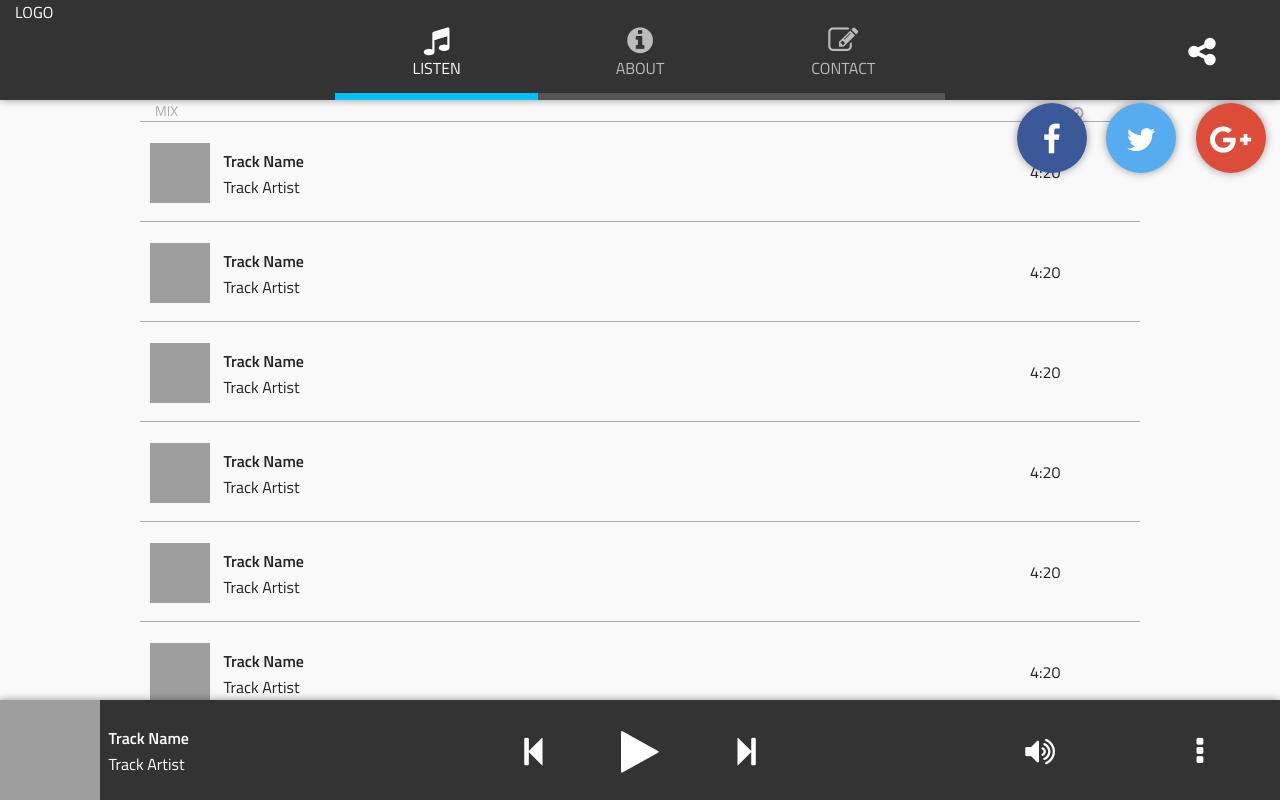
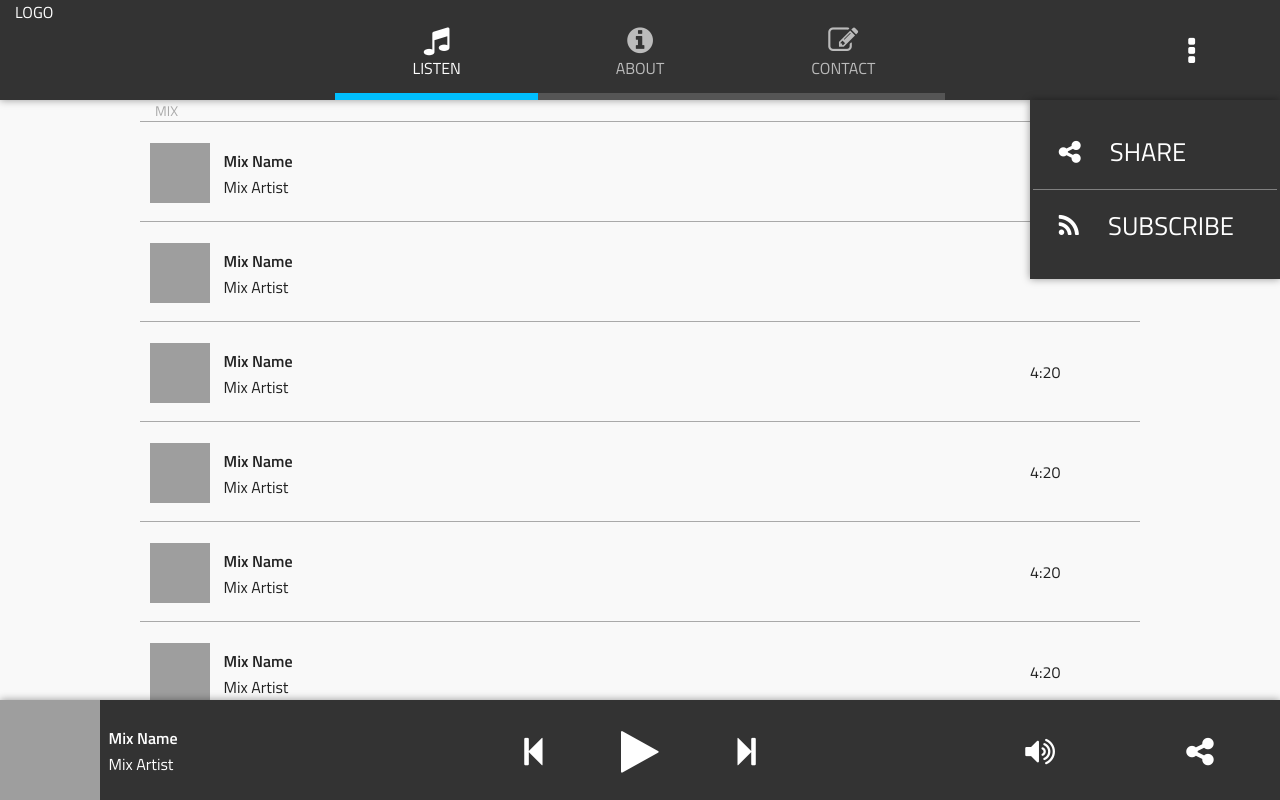
Before and after one commit to deeptechstudios/edmss-frontend, a plain HTML site: page index.html in a window 1280 px wide. Both pictures are taken after a click on the element 1226 px from the left and 50 px from the top of the page. Drawn offline with Linux system fonts and the light colour scheme; grey boxes are pictures that could not be loaded.

Commit message:
Swapped share and more menu locations

```diff
--- a/css/edmss.css
+++ b/css/edmss.css
@@ -15,7 +15,7 @@ label {
 .play-i-wrapper,
 .forward-i-wrapper,
 .volume-i-wrapper,
-.player-more-i-wrapper,
+.more-i-wrapper,
 i:hover {
     cursor: pointer;
 }
@@ -88,6 +88,51 @@ a.item.current, a.item:hover {
     a.item i {
         margin-top: 25px;
     }
+}
+
+/* More Menu */
+
+.more-menu {
+    display: none;
+    position: fixed;
+
+    right: 0;
+    top: 100px;
+    width: 250px;
+
+    padding: 1em 0.2em;
+
+    background-color: #333;
+    color: inherit;
+
+    -webkit-box-shadow: 0 0 8px rgba(0,0,0,0.4);
+    -moz-box-shadow: 0 0 8px rgba(0,0,0,0.4);
+    box-shadow: 0 0 8px rgba(0,0,0,0.4);
+}
+
+.more-menu ul {
+    margin: 0;
+}
+
+.more-menu li {
+    padding: 1em 0;
+    border-top: 1px solid gray;
+    list-style: none;
+    text-transform: uppercase;
+    text-align: left;
+}
+
+.more-menu li:hover {
+    cursor: pointer;
+}
+
+.more-menu li:first-of-type {
+    border: none;
+}
+
+.more-menu li * {
+    padding-left: 1em;
+    font-size: 1.6em;
 }
 
 /* Page Styles */
@@ -236,48 +281,7 @@ a.item.current, a.item:hover {
     line-height: 100px;
 }
 
-.player-more-menu {
-    display: none;
-    position: fixed;
 
-    right: 0;
-    bottom: 100px;
-    width: 250px;
-
-    padding: 1em 0.2em;
-
-    background-color: #333;
-    color: inherit;
-
-    -webkit-box-shadow: 0 0 8px rgba(0,0,0,0.4);
-    -moz-box-shadow: 0 0 8px rgba(0,0,0,0.4);
-    box-shadow: 0 0 8px rgba(0,0,0,0.4);
-}
-
-.player-more-menu ul {
-    margin: 0;
-}
-
-.player-more-menu li {
-    padding: 1em 0;
-    border-top: 1px solid gray;
-    list-style: none;
-    text-transform: uppercase;
-    text-align: left;
-}
-
-.player-more-menu li:hover {
-    cursor: pointer;
-}
-
-.player-more-menu li:first-of-type {
-    border: none;
-}
-
-.player-more-menu li * {
-    padding-left: 1em;
-    font-size: 1.6em;
-}
 
 /* Share Menu */
 
@@ -286,7 +290,7 @@ a.item.current, a.item:hover {
     position: fixed;
 
     right: 0;
-    top: 100px;
+    bottom: 100px;
     height: 70px;
 
     background-color: transparent;
--- a/index.html
+++ b/index.html
@@ -35,14 +35,19 @@
                 </div>
             </div>
             <div class="small-2 medium-1 large-1 columns">
-                <div class="share-i-wrapper">
-                    <i class="fa fa-2x fa-share-alt"></i>
+                <div class="more-i-wrapper">
+                    <i class="fa fa-2x fa-ellipsis-v"></i>
                 </div>
-                <div class="share-menu">
+                <div class="more-menu">
                     <ul>
-                        <li class="facebook"><i class="fa fa-2x fa-facebook"></i></li>
-                        <li class="twitter"><i class="fa fa-2x fa-twitter"></i></li>
-                        <li class="google"><i class="fa fa-2x fa-google-plus"></i></li>
+                        <li>
+                            <i class="fa fa-share-alt"></i>
+                            <span>Share</span>
+                        </li>
+                        <li>
+                            <i class="fa fa-feed"></i>
+                            <span>Subscribe</span>
+                        </li>
                     </ul>
                 </div>
             </div>
@@ -69,8 +74,8 @@
                     <div class="small-9 medium-9 large-9 columns">
                         <img src="http://images-mix.netdna-ssl.com/w/80/h/80/q/85/upload/images/profile/475821f6-feb3-43ce-aa08-f50f568167c4.jpg">
                         <span>
-                            <span class="track-name">Track Name</span><br/>
-                            <span class="track-artist">Track Artist</span>
+                            <span class="track-name">Mix Name</span><br/>
+                            <span class="track-artist">Mix Artist</span>
                         </span>
                     </div>
                     <div class="small-3 medium-3 large-3 columns">
@@ -88,8 +93,8 @@
                     <div class="small-9 medium-9 large-9 columns">
                         <img src="http://images-mix.netdna-ssl.com/w/80/h/80/q/85/upload/images/profile/475821f6-feb3-43ce-aa08-f50f568167c4.jpg">
                         <span>
-                            <span class="track-name">Track Name</span><br/>
-                            <span class="track-artist">Track Artist</span>
+                            <span class="track-name">Mix Name</span><br/>
+                            <span class="track-artist">Mix Artist</span>
                         </span>
                     </div>
                     <div class="small-3 medium-3 large-3 columns">
@@ -107,8 +112,8 @@
                     <div class="small-9 medium-9 large-9 columns">
                         <img src="http://images-mix.netdna-ssl.com/w/80/h/80/q/85/upload/images/profile/475821f6-feb3-43ce-aa08-f50f568167c4.jpg">
                         <span>
-                            <span class="track-name">Track Name</span><br/>
-                            <span class="track-artist">Track Artist</span>
+                            <span class="track-name">Mix Name</span><br/>
+                            <span class="track-artist">Mix Artist</span>
                         </span>
                     </div>
                     <div class="small-3 medium-3 large-3 columns">
@@ -126,8 +131,8 @@
                     <div class="small-9 medium-9 large-9 columns">
                         <img src="http://images-mix.netdna-ssl.com/w/80/h/80/q/85/upload/images/profile/475821f6-feb3-43ce-aa08-f50f568167c4.jpg">
                         <span>
-                            <span class="track-name">Track Name</span><br/>
-                            <span class="track-artist">Track Artist</span>
+                            <span class="track-name">Mix Name</span><br/>
+                            <span class="track-artist">Mix Artist</span>
                         </span>
                     </div>
                     <div class="small-3 medium-3 large-3 columns">
@@ -145,8 +150,8 @@
                     <div class="small-9 medium-9 large-9 columns">
                         <img src="http://images-mix.netdna-ssl.com/w/80/h/80/q/85/upload/images/profile/475821f6-feb3-43ce-aa08-f50f568167c4.jpg">
                         <span>
-                            <span class="track-name">Track Name</span><br/>
-                            <span class="track-artist">Track Artist</span>
+                            <span class="track-name">Mix Name</span><br/>
+                            <span class="track-artist">Mix Artist</span>
                         </span>
                     </div>
                     <div class="small-3 medium-3 large-3 columns">
@@ -164,8 +169,8 @@
                     <div class="small-9 medium-9 large-9 columns">
                         <img src="http://images-mix.netdna-ssl.com/w/80/h/80/q/85/upload/images/profile/475821f6-feb3-43ce-aa08-f50f568167c4.jpg">
                         <span>
-                            <span class="track-name">Track Name</span><br/>
-                            <span class="track-artist">Track Artist</span>
+                            <span class="track-name">Mix Name</span><br/>
+                            <span class="track-artist">Mix Artist</span>
                         </span>
                     </div>
                     <div class="small-3 medium-3 large-3 columns">
@@ -280,8 +285,8 @@
             <div class="small-3 medium-4 large-4 columns" style="min-width: 100px;">
                 <img src="http://images-mix.netdna-ssl.com/w/100/h/100/q/85/upload/images/profile/475821f6-feb3-43ce-aa08-f50f568167c4.jpg">
                 <span class="hide-for-small">
-                    <span class="track-name">Track Name</span><br/>
-                    <span class="track-artist">Track Artist</span>
+                    <span class="track-name">Mix Name</span><br/>
+                    <span class="track-artist">Mix Artist</span>
                 </span>
             </div>
             <div class="small-7 medium-4 large-4 columns">
@@ -311,19 +316,14 @@
                         </div>
                     </div>
                     <div class="small-12 medium-6 large-6 columns">
-                        <div class="player-more-i-wrapper">
-                            <i class="fa fa-2x fa-ellipsis-v"></i>
+                        <div class="share-i-wrapper">
+                            <i class="fa fa-2x fa-share-alt"></i>
                         </div>
-                        <div class="player-more-menu">
+                        <div class="share-menu">
                             <ul>
-                                <li>
-                                    <i class="fa fa-share-alt"></i>
-                                    <span>Share</span>
-                                </li>
-                                <li>
-                                    <i class="fa fa-feed"></i>
-                                    <span>Subscribe</span>
-                                </li>
+                                <li class="facebook"><i class="fa fa-2x fa-facebook"></i></li>
+                                <li class="twitter"><i class="fa fa-2x fa-twitter"></i></li>
+                                <li class="google"><i class="fa fa-2x fa-google-plus"></i></li>
                             </ul>
                         </div>
                     </div>
--- a/js/main.js
+++ b/js/main.js
@@ -4,7 +4,7 @@
 
 $(function() {
     $('body').click(function() {
-        $('.player-more-menu').hide(100);
+        $('.more-menu').hide(100);
         $('.share-menu').hide(100);
     });
 
@@ -40,15 +40,15 @@ $(function() {
         $(this).find('i').css('display', 'none');
     });
 
-    $('.player-more-i-wrapper').click(function(ev) {
+    $('.more-i-wrapper').click(function(ev) {
         ev.stopPropagation();
         $('.share-menu').hide(100);
-        $('.player-more-menu').toggle(100);
+        $('.more-menu').toggle(100);
     });
 
     $('.share-i-wrapper').click(function(ev) {
         ev.stopPropagation();
-        $('.player-more-menu').hide(100);
+        $('.more-menu').hide(100);
         $('.share-menu').toggle(100);
     });
 });
```
